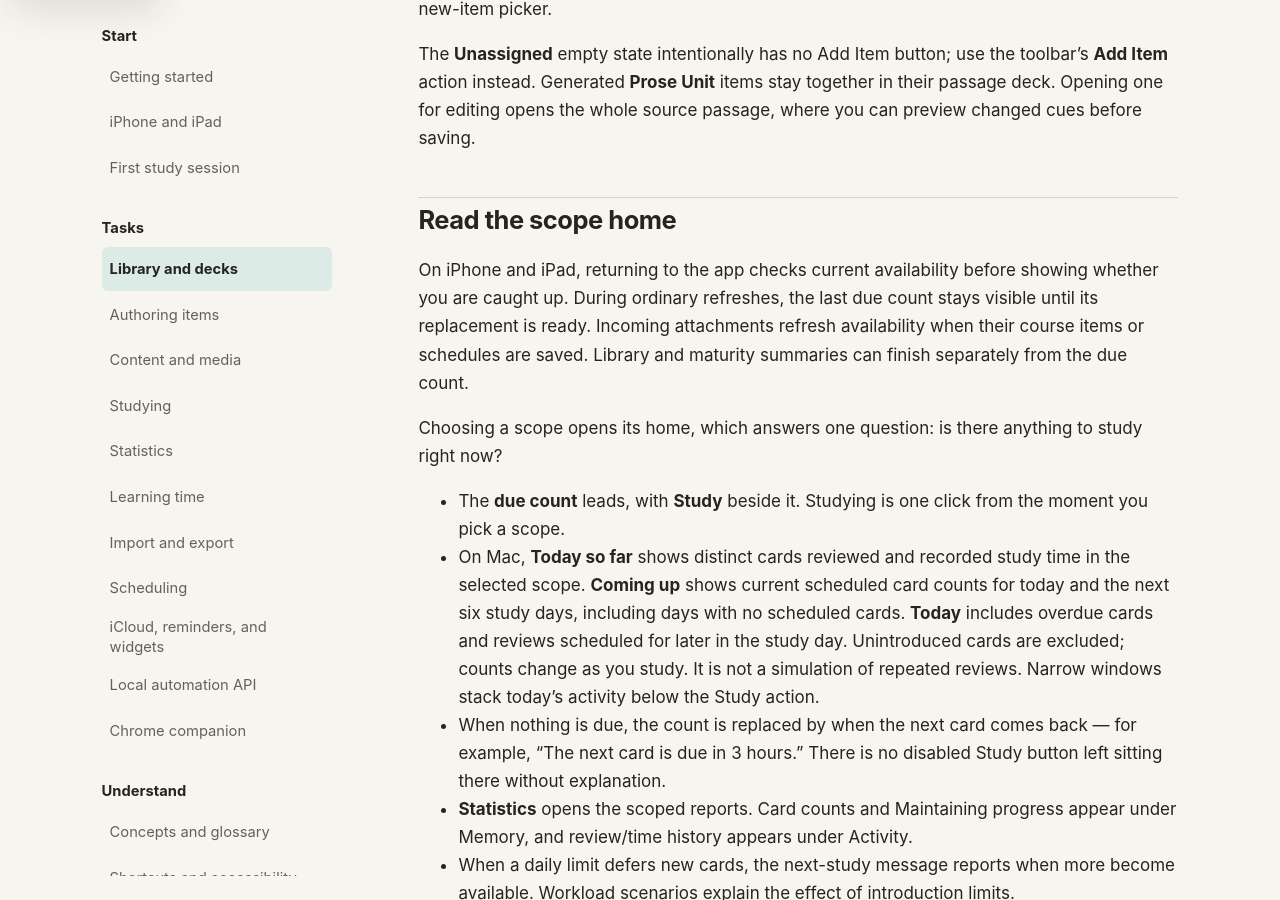
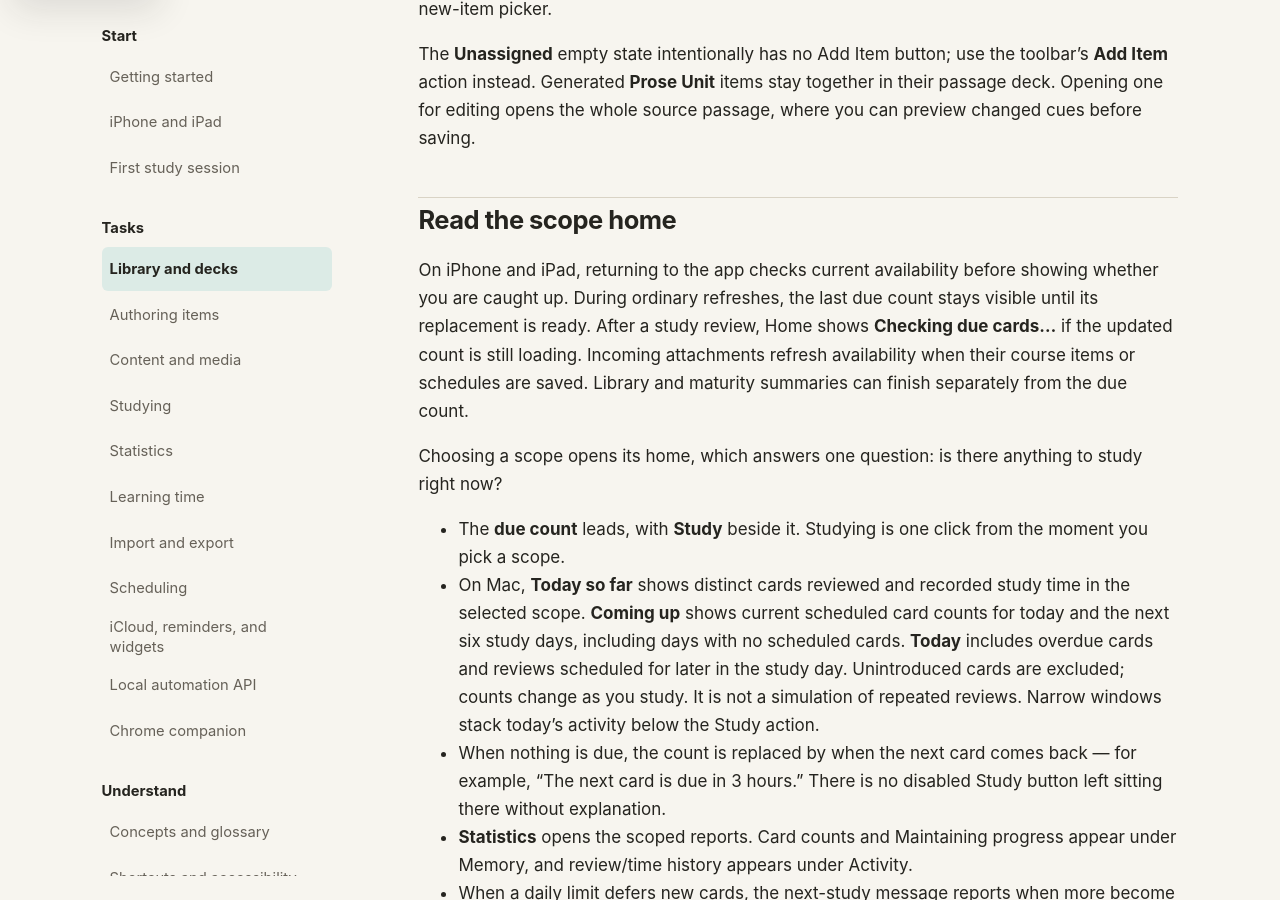
Before and after one commit to neoanki2/neoanki2, a Jekyll site: the page built from docs/user/library-and-decks.md, in a window 1280 px wide and 900 px high, scrolled down 6131 px. Built offline with Jekyll 4.4.1, drawn with Linux system fonts in a browser that asks for light colours.

Commit message:
Document due checks and resumable media downloads

```diff
--- a/docs/user/library-and-decks.md
+++ b/docs/user/library-and-decks.md
@@ -206,9 +206,11 @@ before saving.
 
 On iPhone and iPad, returning to the app checks current availability before
 showing whether you are caught up. During ordinary refreshes, the last due
-count stays visible until its replacement is ready. Incoming attachments
-refresh availability when their course items or schedules are saved. Library
-and maturity summaries can finish separately from the due count.
+count stays visible until its replacement is ready. After a study review,
+Home shows **Checking due cards…** if the updated count is still loading.
+Incoming attachments refresh availability when their course items or schedules
+are saved. Library and maturity summaries can finish separately from the due
+count.
 
 Choosing a scope opens its home, which answers one question: is there anything
 to study right now?
```
Also changed, not shown: docs/user/authoring-items.md (+2 -0 lines), docs/user/content-and-media.md (+4 -0 lines), docs/user/item-types-and-templates.md (+2 -0 lines), docs/user/shortcuts-accessibility.md (+2 -0 lines).
